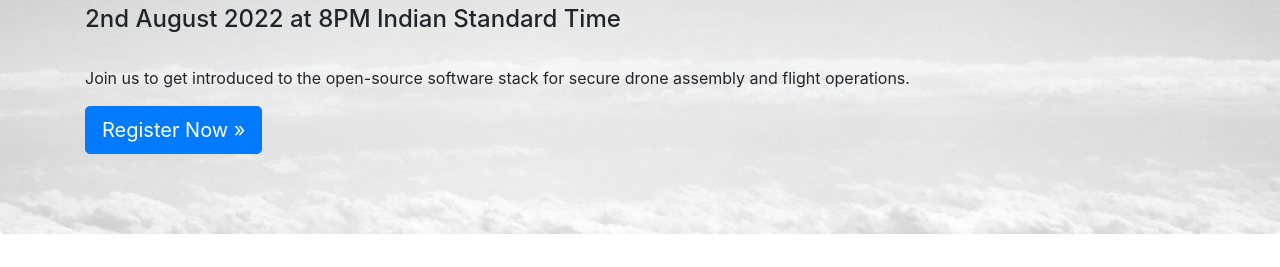
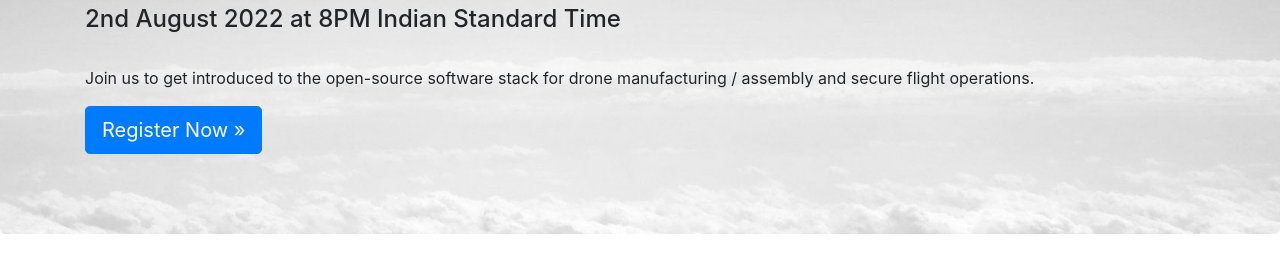
Before and after one commit to openskies-sh/aerobridge-webinar, a plain HTML site: page index.html in a window 1280 px wide. Shown: the part 209-476 px from the top of the page. Drawn offline with Linux system fonts and the light colour scheme.

Commit message:
Update index.html

```diff
--- a/index.html
+++ b/index.html
@@ -65,7 +65,7 @@
     <div class="container">
       <h1 class="display-3">Aerobridge Webinar</h1>
       <h4>2nd August 2022 at 8PM Indian Standard Time</h4><br>
-      <p>Join us to get introduced to the open-source software stack for secure drone assembly and flight operations.</p>
+      <p>Join us to get introduced to the open-source software stack for drone manufacturing / assembly and secure flight operations.</p>
       <p><a class="btn btn-primary btn-lg" href="#registration" role="button">Register Now &raquo;</a></p>
     </div>
   </div>
```
